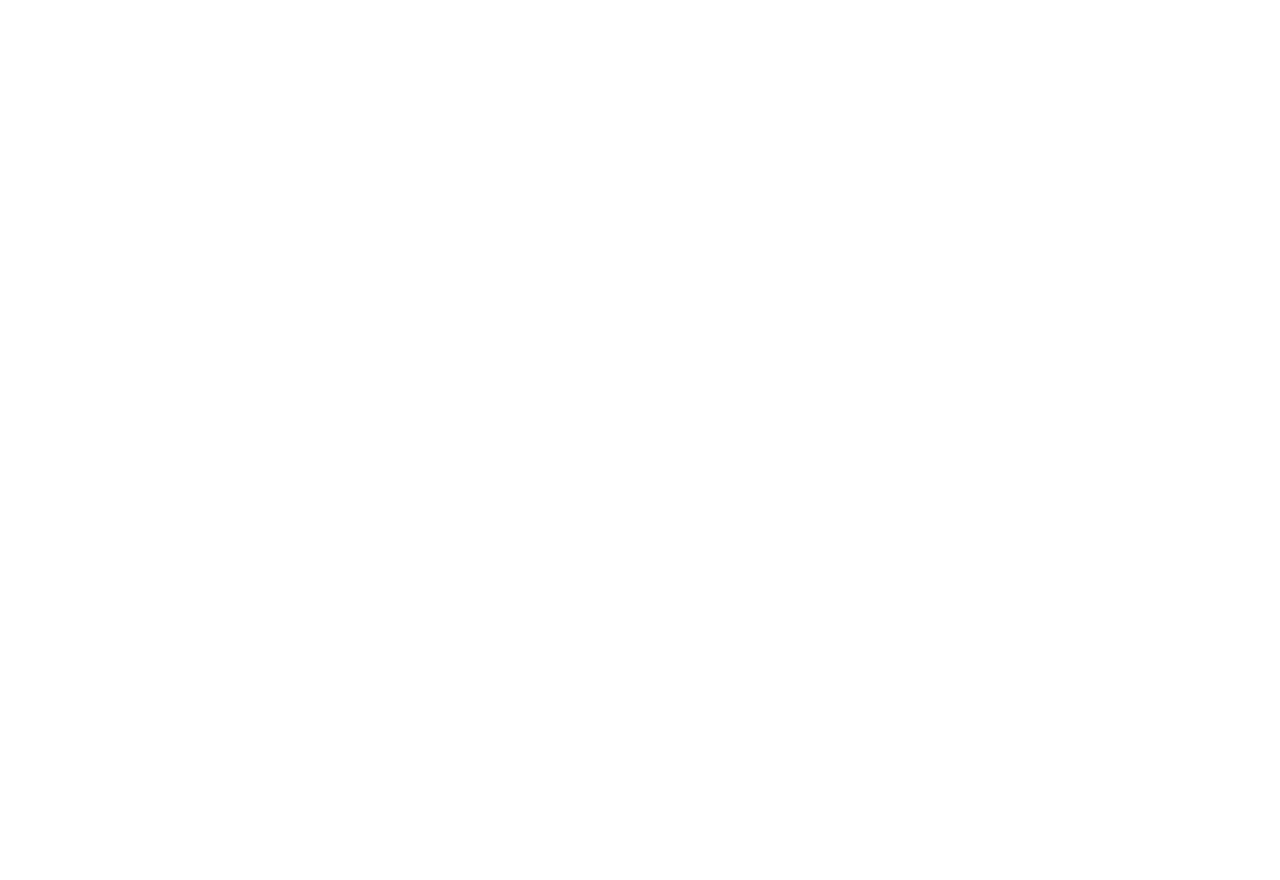
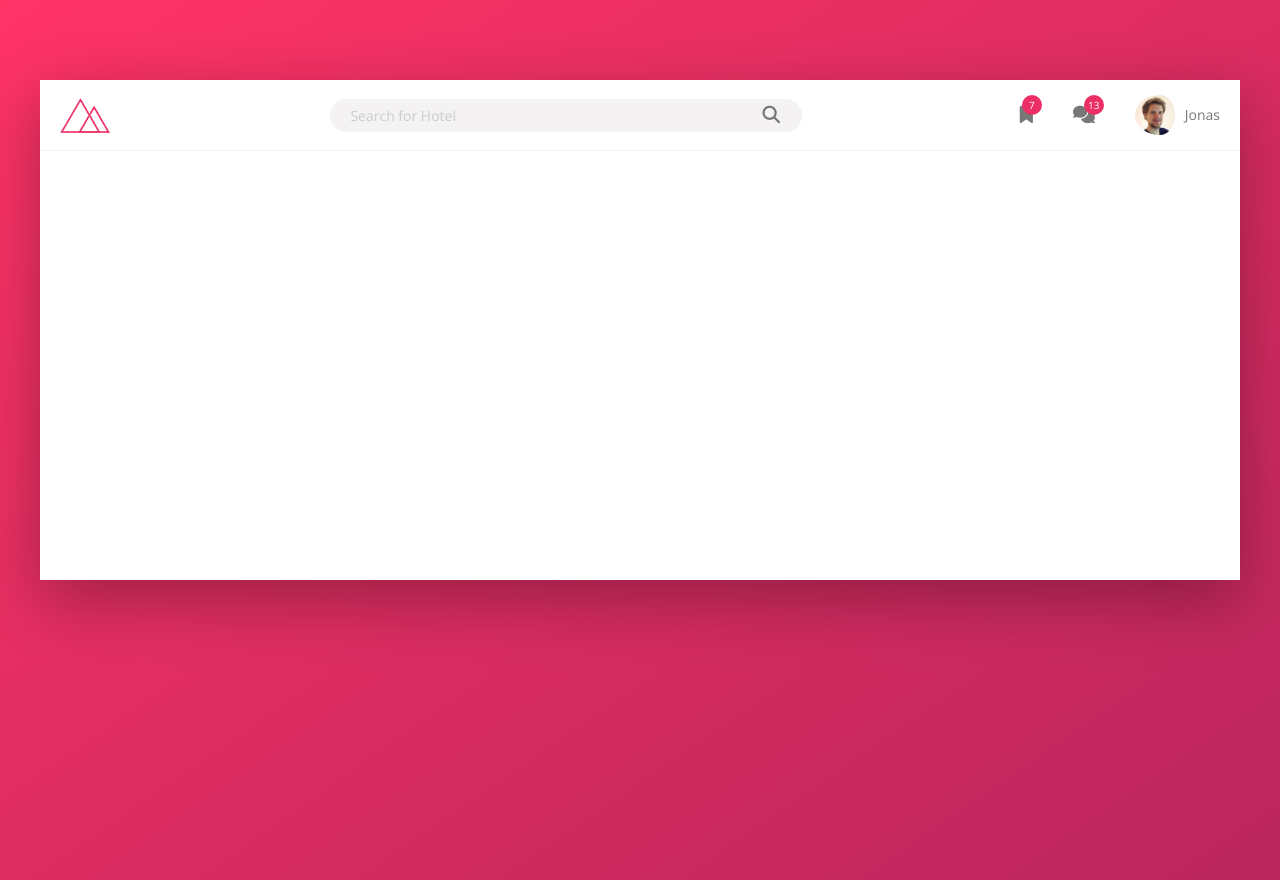
Before and after one commit to MariamZead/Trillo-Mariam-Zead, a website: page index.html in a window 1280 px wide. Before the commit the page ends 800 px from the top, so only its background shows below. Drawn offline with nearby package versions, Linux system fonts and the light colour scheme.

Commit message:
Improving Header structure and styling

```diff
--- a/index.html
+++ b/index.html
@@ -4,13 +4,52 @@
         <meta charset="UTF-8">
         <meta name="viewport" content="width=device-width, initial-scale=1.0">
 
+        <!-- Google Fonts -->
         <link href="https://fonts.googleapis.com/css?family=Open+Sans:300,400,600" rel="stylesheet">
+
+        <!-- CSS linking -->
         <link rel="stylesheet" href="css/style.css">
+
+        <!-- WEBPAGE LOGO -->
         <link rel="shortcut icon" type="image/png" href="img/favicon.png">
 
         <title>trillo &mdash; Your all-in-one booking app</title>
+
+        <!-- FontAwsome -->
+        <script src="https://kit.fontawesome.com/0d08cca43d.js" crossorigin="anonymous"></script>
+
     </head>
+
     <body>
+
+        <div class="container">
+            <header class="header">
+                <img src="img/logo.png" alt="webpage logo" class="logo">
+
+                <form action="" class="search">
+                    <input type="text" class="search__input" placeholder="Search for Hotel">
+                    <i class="search__button fa-solid fa-magnifying-glass fa-lg"></i>
+                </form>
+
+
+                <nav class="user-nav">
+                    <div class="user-nav__icon-box">
+                        <i class="fa-solid fa-bookmark fa-lg"></i>
+                        <span class="user-nav__notification">7</span>
+                    </div>
+
+                    <div class="user-nav__icon-box">
+                        <i class="fa-solid fa-comments fa-lg"></i>
+                        <span class="user-nav__notification">13</span>
+                    </div>
+                    <div class="user-nav__user">
+                        <img src="img/user.jpg" alt="User photo" class="user-nav__user-photo">
+                        <span class="user-nav__user-name">Jonas</span>
+                    </div>
+                </nav>
+
+            </header>
+        </div>
 
     </body>
 </html>
--- /dev/null
+++ b/sass/_base.scss
@@ -0,0 +1,22 @@
+* {
+  padding: 0;
+  margin: 0;
+}
+
+
+html {
+  box-sizing: border-box;
+  font-size: 62.5%;
+}
+
+
+body {
+  font-family: 'Open Sans', sans-serif;
+  font-weight: 400;
+    line-height: 1.6;
+  min-height: 100vh;
+  color: $color-grey-dark-2;
+  background-image: linear-gradient(to right bottom, $color-primary-light, $color-primary-dark);
+  background-size: cover;
+  background-repeat: no-repeat;
+}
--- /dev/null
+++ b/sass/_layout.scss
@@ -0,0 +1,18 @@
+.container {
+  max-width: 120rem;
+  min-height: 50rem;
+  margin: 8rem auto;
+  background-color: #fff;
+  box-shadow: $shadow-dark;
+}
+
+.header {
+  font-size: 1.4rem; // for the placeholder
+  height: 7rem; // for applying margin top
+  background-color: #fff;
+  border-bottom: $line;
+
+  display: flex;
+  justify-content: space-between;
+  align-items: center;
+}
--- /dev/null
+++ b/sass/_variables.scss
@@ -0,0 +1,20 @@
+
+$color-primary: #eb2f64;
+$color-primary-light : #ff3366;
+$color-primary-dark : #ba265d;
+
+$color-grey-light-1: #faf9f9;
+$color-grey-light-2: #f4f2f2;
+$color-grey-light-3: #f0eeee;
+$color-grey-light-4: #ccc;
+
+$color-grey-dark-1: #333;
+$color-grey-dark-2: #777;
+$color-grey-dark-3: #999;
+
+
+
+$shadow-dark: 0 2rem 6rem rgba(0,0,0,.3);
+$shadow-light: 0 2rem 5rem rgba(0,0,0,.06);
+
+$line: 1px solid $color-grey-light-2;
--- /dev/null
+++ b/sass/header-components/_logo.scss
@@ -0,0 +1,4 @@
+.logo {
+  height: 3.5rem;
+  margin-left: 2rem;
+}
--- /dev/null
+++ b/sass/header-components/_search.scss
@@ -0,0 +1,31 @@
+.search {
+  flex: 0 0 40%; // will take 40% from the header
+
+    display: flex;
+    align-items: center;
+    justify-content: center;
+
+  &__input {
+    font-family: inherit;
+    font-size: inherit;
+    color: inherit;
+    background-color: $color-grey-light-2;
+    border: none;
+    padding: 0.7rem 2rem;
+    border-radius: 100px;
+    width: 90%;
+    transition: all 0.2s;
+
+    margin-right: -4rem; // to make the icon inside the search input
+
+    &:focus {
+      outline: none;
+      width: 100%;
+      background-color: $color-grey-light-3;
+    }
+    &::-webkit-input-placeholder {
+      font-weight: 100;
+      color: $color-grey-light-4;
+    }
+  }
+}
--- /dev/null
+++ b/sass/header-components/_user-nav.scss
@@ -0,0 +1,50 @@
+.user-nav {
+  display: flex;
+  align-items: center;
+  align-self: stretch; // to ocuppy the entier available space
+
+  // select all direct childs
+  & > * {
+    padding: 0 2rem;
+    cursor: pointer;
+    height: 100%;
+    display: flex; // to make the on the same line and when we hover them the bg color takes all the ocuppy space
+    align-items: center;
+  }
+
+  & > *:hover {
+    background-color: $color-grey-light-2;
+  }
+
+  &__icon-box {
+    position: relative; // for the notification
+  }
+
+  &__notification {
+    font-size: 1rem;
+    position: absolute;
+    top: 1.5rem;
+    right: 1.1rem;
+
+    color: #fff;
+    background-color: $color-primary;
+
+    height: 1rem;
+    width: 1rem;
+
+    border-radius: 100%;
+    padding: 0.5rem;
+
+    // to center the number inside
+    display: flex;
+    justify-content: center;
+    align-items: center;
+  }
+
+  &__user-photo {
+    width: 4rem;
+    height: 4rem;
+    border-radius: 50%;
+    padding-right: 1rem;
+  }
+}
--- a/sass/main.scss
+++ b/sass/main.scss
@@ -1,17 +1,6 @@
-/*
-COLORS
-
-Primary: #eb2f64
-Primary light: #FF3366
-Primary dark: #BA265D
-
-Grey light 1: #faf9f9
-Grey light 2: #f4f2f2
-Grey light 3: #f0eeee
-Grey light 4: #ccc
-
-Grey dark 1: #333
-Grey dark 2: #777
-Grey dark 3: #999
-
-*/
+@import "variables";
+@import "base";
+@import "layout";
+@import "header-components/logo";
+@import "header-components/search";
+@import "header-components/user-nav";
```
Also changed, not shown: css/style.css.
